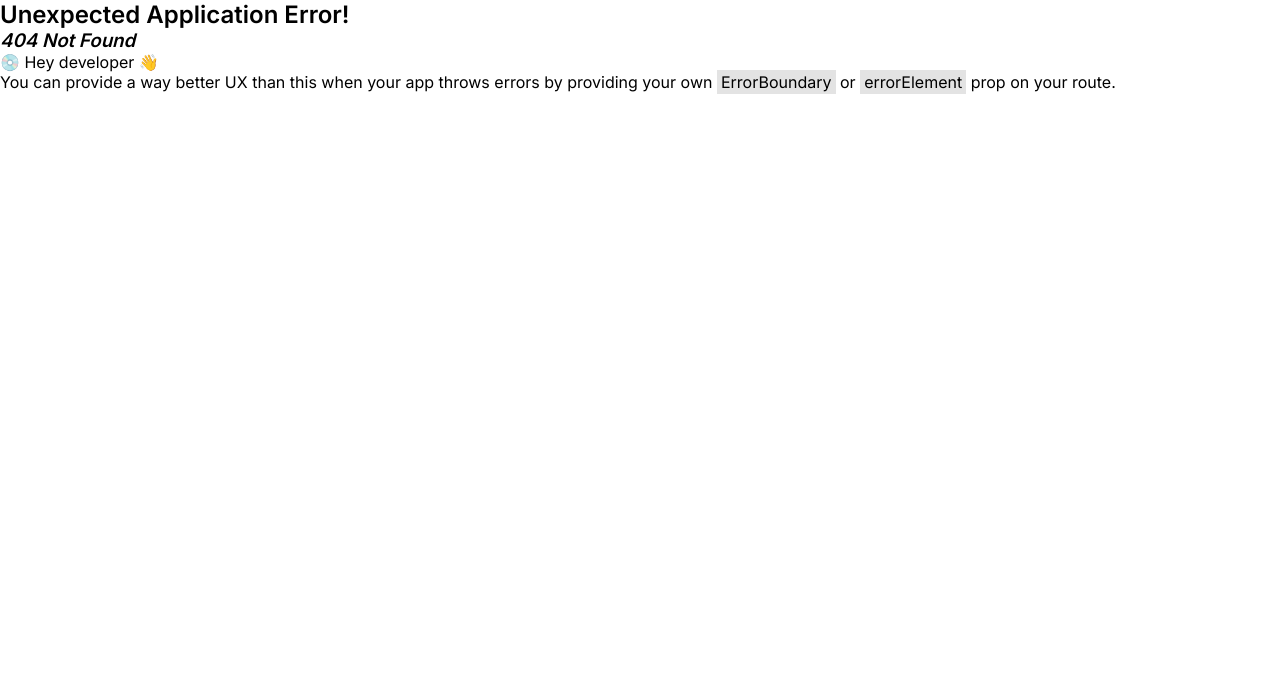
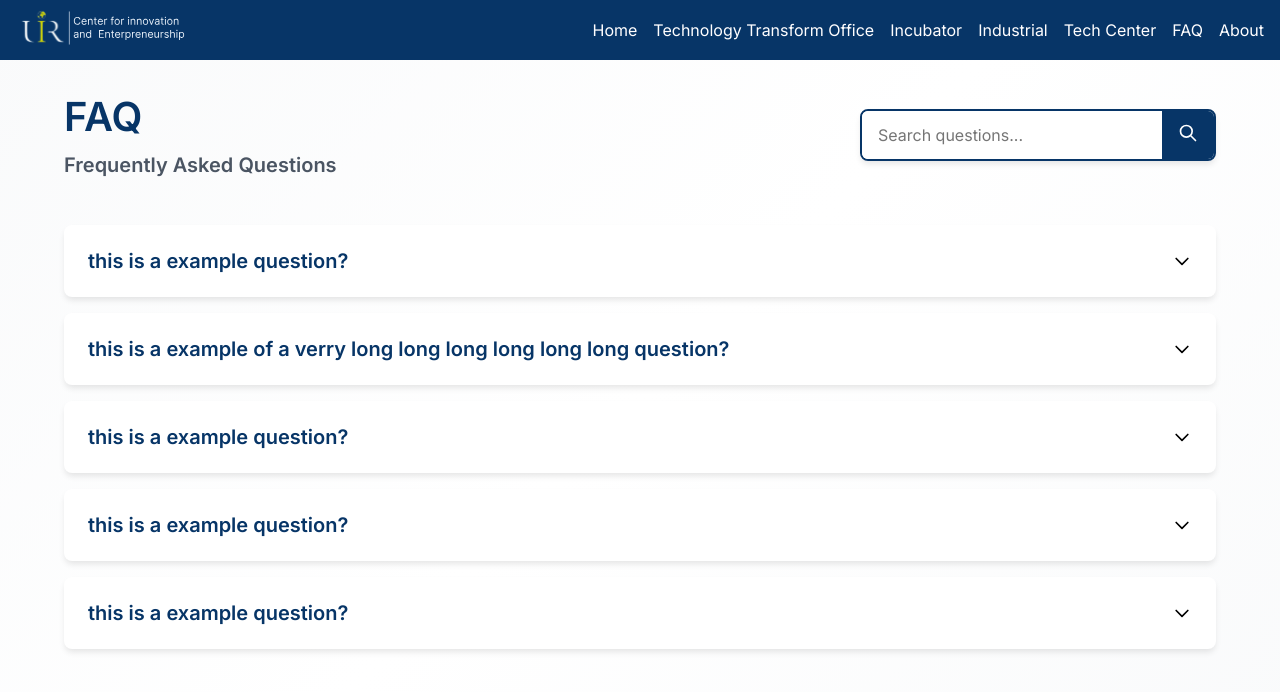
Before and after one commit to yahya-mdarhri/cie_market_frontend, a React (Vite) app: page /faq in a window 1280 px wide. Before the commit this address had no page. Shown: the top 692 px of the page. Built offline with nearby package versions, Linux system fonts and the light colour scheme.

Commit message:
feat: added the FAQ page

```diff
--- /dev/null
+++ b/src/pages/landing/faq/FAQ.css
@@ -0,0 +1,188 @@
+.faq-container {
+    min-height: 100vh;
+    background: linear-gradient(135deg, #f9fafb 0%, #ffffff 50%, #f9fafb 100%);
+}
+
+.faq-wrapper {
+    width: 90%;
+    max-width: 1200px;
+    margin: 0 auto;
+    padding: 2rem 0;
+}
+
+.faq-header {
+    display: flex;
+    flex-direction: column;
+    align-items: center;
+    justify-content: space-between;
+    gap: 2rem;
+    margin-bottom: 3rem;
+}
+
+@media (min-width: 768px) {
+    .faq-header {
+        flex-direction: row;
+    }
+}
+
+.faq-title {
+    text-align: center;
+}
+
+@media (min-width: 768px) {
+    .faq-title {
+        text-align: left;
+    }
+}
+
+.faq-title h1 {
+    font-size: 2.5rem;
+    font-weight: bold;
+    color: var(--primary-color);
+    margin-bottom: 0.75rem;
+}
+
+.faq-title h3 {
+    font-size: 1.25rem;
+    color: #4b5563;
+}
+
+.faq-search {
+    width: 100%;
+}
+
+@media (min-width: 768px) {
+    .faq-search {
+        width: auto;
+    }
+}
+
+.search-container {
+    display: flex;
+    align-items: center;
+    border: 2px solid var(--primary-color);
+    border-radius: 0.5rem;
+    overflow: hidden;
+    box-shadow: 0 4px 6px -1px rgba(0, 0, 0, 0.1);
+    transition: box-shadow 0.3s ease;
+}
+
+.search-container:hover {
+    box-shadow: 0 10px 15px -3px rgba(0, 0, 0, 0.1);
+}
+
+.search-input {
+    width: 100%;
+    height: 3rem;
+    padding: 0 1rem;
+    border: none;
+    outline: none;
+    font-size: 1rem;
+}
+
+@media (min-width: 768px) {
+    .search-input {
+        width: 300px;
+    }
+}
+
+.search-button {
+    height: 3rem;
+    padding: 0 1rem;
+    background-color: var(--primary-color);
+    color: white;
+    border: none;
+    cursor: pointer;
+    transition: background-color 0.3s ease;
+}
+
+.search-button:hover {
+    background-color: var(--primary-color);
+    opacity: 0.9;
+}
+
+.faq-content {
+    display: flex;
+    flex-direction: column;
+    gap: 1rem;
+}
+
+.faq-item {
+    background-color: white;
+    border-radius: 0.5rem;
+    box-shadow: 0 4px 6px -1px rgba(0, 0, 0, 0.1);
+    overflow: hidden;
+    transition: all 0.3s ease;
+}
+
+.faq-item:hover {
+    box-shadow: 0 10px 15px -3px rgba(0, 0, 0, 0.1);
+}
+
+.faq-question {
+    width: 100%;
+    padding: 1.5rem;
+    display: flex;
+    justify-content: space-between;
+    align-items: center;
+    text-align: left;
+    background: none;
+    border: none;
+    cursor: pointer;
+    transition: background-color 0.2s ease;
+}
+
+.faq-question:hover {
+    background-color: #f9fafb;
+}
+
+.faq-question h3 {
+    font-size: 1.25rem;
+    font-weight: 600;
+    color: var(--primary-color);
+    margin: 0;
+    padding-right: 1rem;
+}
+
+.arrow-icon {
+    width: 1.25rem;
+    height: 1.25rem;
+    transition: transform 0.3s ease;
+}
+
+.arrow-icon.active {
+    transform: rotate(180deg);
+}
+
+.faq-answer {
+    max-height: 0;
+    opacity: 0;
+    overflow: hidden;
+    transition: all 0.3s ease;
+}
+
+.faq-answer.active {
+    max-height: 500px;
+    opacity: 1;
+}
+
+.faq-answer p {
+    padding: 0 1.5rem 1.5rem;
+    margin: 0;
+    color: #4b5563;
+    line-height: 1.6;
+}
+
+.no-results {
+    text-align: center;
+    padding: 2rem;
+    background-color: white;
+    border-radius: 0.5rem;
+    box-shadow: 0 4px 6px -1px rgba(0, 0, 0, 0.1);
+}
+
+.no-results p {
+    color: #4b5563;
+    font-size: 1.1rem;
+    margin: 0;
+}
--- /dev/null
+++ b/src/pages/landing/faq/FAQ.tsx
@@ -0,0 +1,108 @@
+import NavBar from "@ui/Landing/NavBar/NavBar";
+import { useState } from "react";
+import "./FAQ.css";
+
+function FAQ() {
+    const [activeIndex, setActiveIndex] = useState<number | null>(null);
+    const [searchQuery, setSearchQuery] = useState("");
+
+    const toggleFAQ = (index: number) => {
+        setActiveIndex(activeIndex === index ? null : index);
+    };
+
+    const faqItems = [
+        {
+            question: "this is a example question?",
+            answer: "this is a example answer."
+        },
+        {
+            question: "this is a example of a verry long long long long long long question?",
+            answer: "this is a example answer. this is a example answer.this is a example answer.this is a example answer.this is a example answer."
+        },
+        {
+            question: "this is a example question?",
+            answer: "this is a example answer."
+        },
+        {
+            question: "this is a example question?",
+            answer: "this is a example answer."
+        },
+        {
+            question: "this is a example question?",
+            answer: "this is a example answer."
+        },
+    ];
+
+    // filter the question and answer based on search query
+    const filteredFaqItems = faqItems.filter(item =>
+        item.question.toLowerCase().includes(searchQuery.toLowerCase()) ||
+        item.answer.toLowerCase().includes(searchQuery.toLowerCase())
+    );
+
+    const handleSearch = (e: React.ChangeEvent<HTMLInputElement>) => {
+        setSearchQuery(e.target.value);
+        // reset active index when searching
+        setActiveIndex(null); // hide the answer when searching
+    };
+
+    return (
+        <div className="faq-container">
+            <NavBar isFullWidth={true} />
+            <div className="faq-wrapper">
+                <div className="faq-header">
+                    <div className="faq-title">
+                        <h1>FAQ</h1>
+                        <h3>Frequently Asked Questions</h3>
+                    </div>
+                    <div className="faq-search">
+                        <div className="search-container">
+                            <input
+                                type="text"
+                                placeholder="Search questions..."
+                                className="search-input"
+                                value={searchQuery}
+                                onChange={handleSearch}
+                            />
+                            <button className="search-button">
+                                <svg xmlns="http://www.w3.org/2000/svg" className="arrow-icon" fill="none" viewBox="0 0 24 24" stroke="currentColor">
+                                    <path strokeLinecap="round" strokeLinejoin="round" strokeWidth={2} d="M21 21l-6-6m2-5a7 7 0 11-14 0 7 7 0 0114 0z" />
+                                </svg>
+                            </button>
+                        </div>
+                    </div>
+                </div>
+
+                <div className="faq-content">
+                    {filteredFaqItems.length > 0 ? (
+                        filteredFaqItems.map((faq, index) => (
+                            <div key={index} className="faq-item">
+                                <button
+                                    onClick={() => toggleFAQ(index)}
+                                    className="faq-question"
+                                >
+                                    <h3>{faq.question}</h3>
+                                    <svg
+                                        className={`arrow-icon ${activeIndex === index ? 'active' : ''}`}
+                                        fill="none"
+                                        stroke="currentColor"
+                                        viewBox="0 0 24 24"
+                                    >
+                                        <path strokeLinecap="round" strokeLinejoin="round" strokeWidth={2} d="M19 9l-7 7-7-7" />
+                                    </svg>
+                                </button>
+                                <div className={`faq-answer ${activeIndex === index ? 'active' : ''}`}>
+                                    <p>{faq.answer}</p>
+                                </div>
+                            </div>
+                        ))
+                    ) : (
+                        <div className="no-results">
+                            <p>No questions found matching your search.</p>
+                        </div>
+                    )}
+                </div>
+            </div>
+        </div>
+    )
+}
+export default FAQ;
--- a/src/router.tsx
+++ b/src/router.tsx
@@ -4,6 +4,7 @@ import TTO from '@pages/landing/tto/tto';
 import Industrial from '@pages/landing/industrial/industrial';
 import Incubator from '@pages/landing/incubator/Incubator';
 import TechCenter from '@pages/landing/tech_center/tech_center';
+import FAQ from '@pages/landing/faq/FAQ';
 const router = createBrowserRouter([
   {
     path: '/',
@@ -24,6 +25,10 @@ const router = createBrowserRouter([
   {
     path: '/tech_center',
     element: <TechCenter />,
+  },
+  {
+    path: '/faq',
+    element: <FAQ />,
   }
 ]);
 
```
